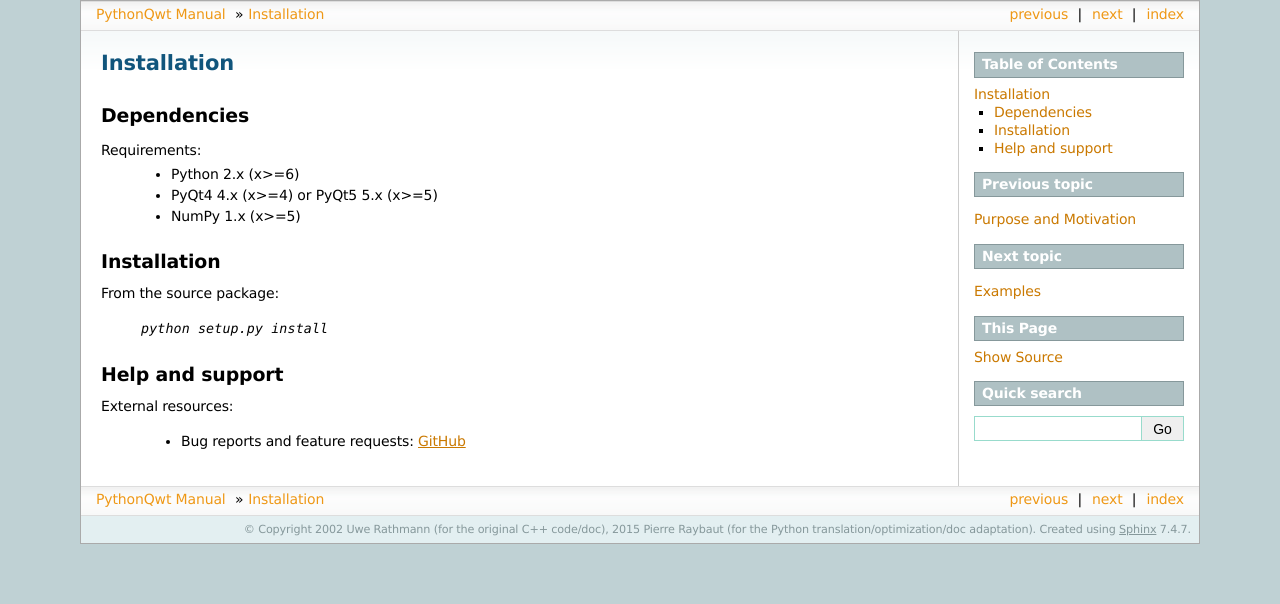
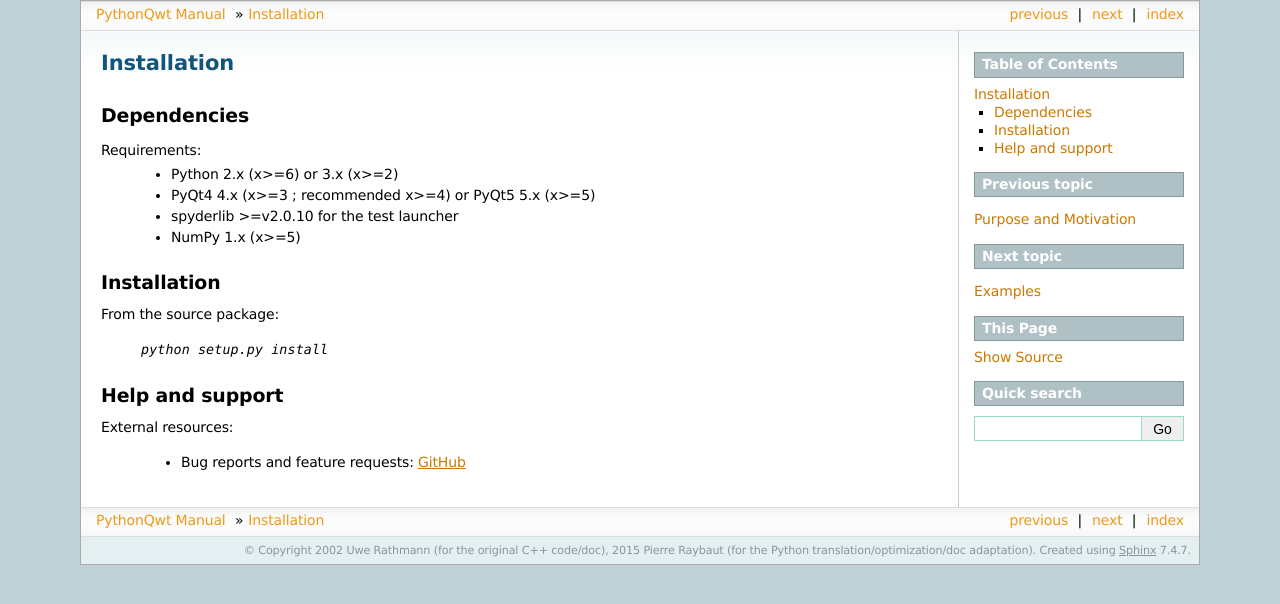
Before and after one commit to PlotPyStack/PythonQwt, a Sphinx documentation site: the page built from doc/installation.rst, in a window 1280 px wide. Shown: the top 604 px of the page. Built offline with Sphinx 7.4.7, drawn with Linux system fonts in a browser that asks for light colours.

```diff
--- a/doc/installation.rst
+++ b/doc/installation.rst
@@ -5,8 +5,9 @@ Dependencies
 ------------
 
 Requirements:
-    * Python 2.x (x>=6)
-    * PyQt4 4.x (x>=4) or PyQt5 5.x (x>=5)
+    * Python 2.x (x>=6) or 3.x (x>=2)
+    * PyQt4 4.x (x>=3 ; recommended x>=4) or PyQt5 5.x (x>=5)
+    * spyderlib >=v2.0.10 for the test launcher
     * NumPy 1.x (x>=5)
 
 Installation
--- a/qwt/__init__.py
+++ b/qwt/__init__.py
@@ -20,8 +20,12 @@ implementation of Qwt C++ library with some limitations.
 .. image:: images/panorama.png
 
 External resources:
+    * Python Package Index: `PyPI`_
+    * Project page on GitHub: `GitHubPage`_
     * Bug reports and feature requests: `GitHub`_
 
+.. _PyPI: https://pypi.python.org/pypi/PythonQwt
+.. _GitHubPage: http://pierreraybaut.github.io/PythonQwt
 .. _GitHub: https://github.com/PierreRaybaut/PythonQwt
 """
 __version__ = '0.5.1'
```
Also changed, not shown: README.md (+1 -1 lines).
